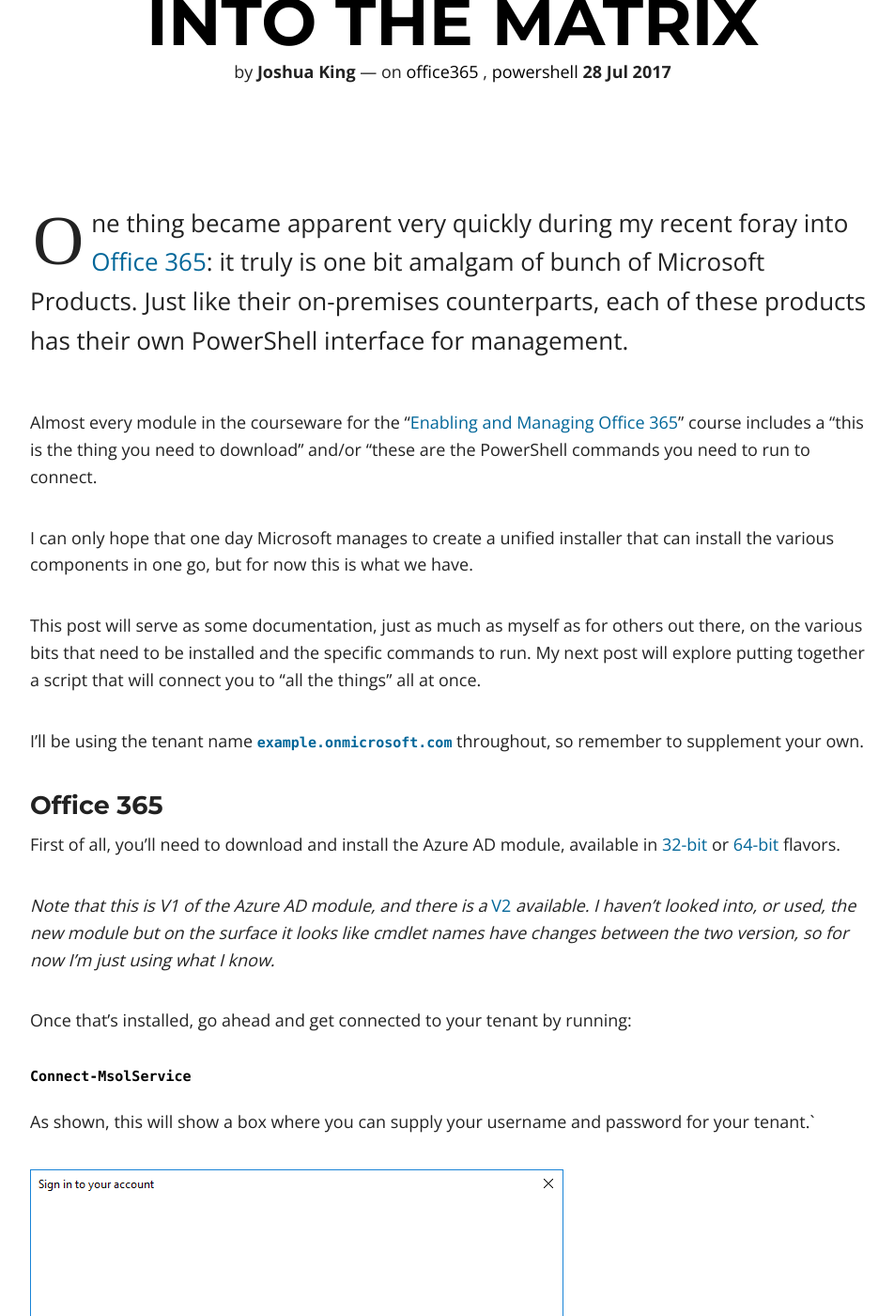
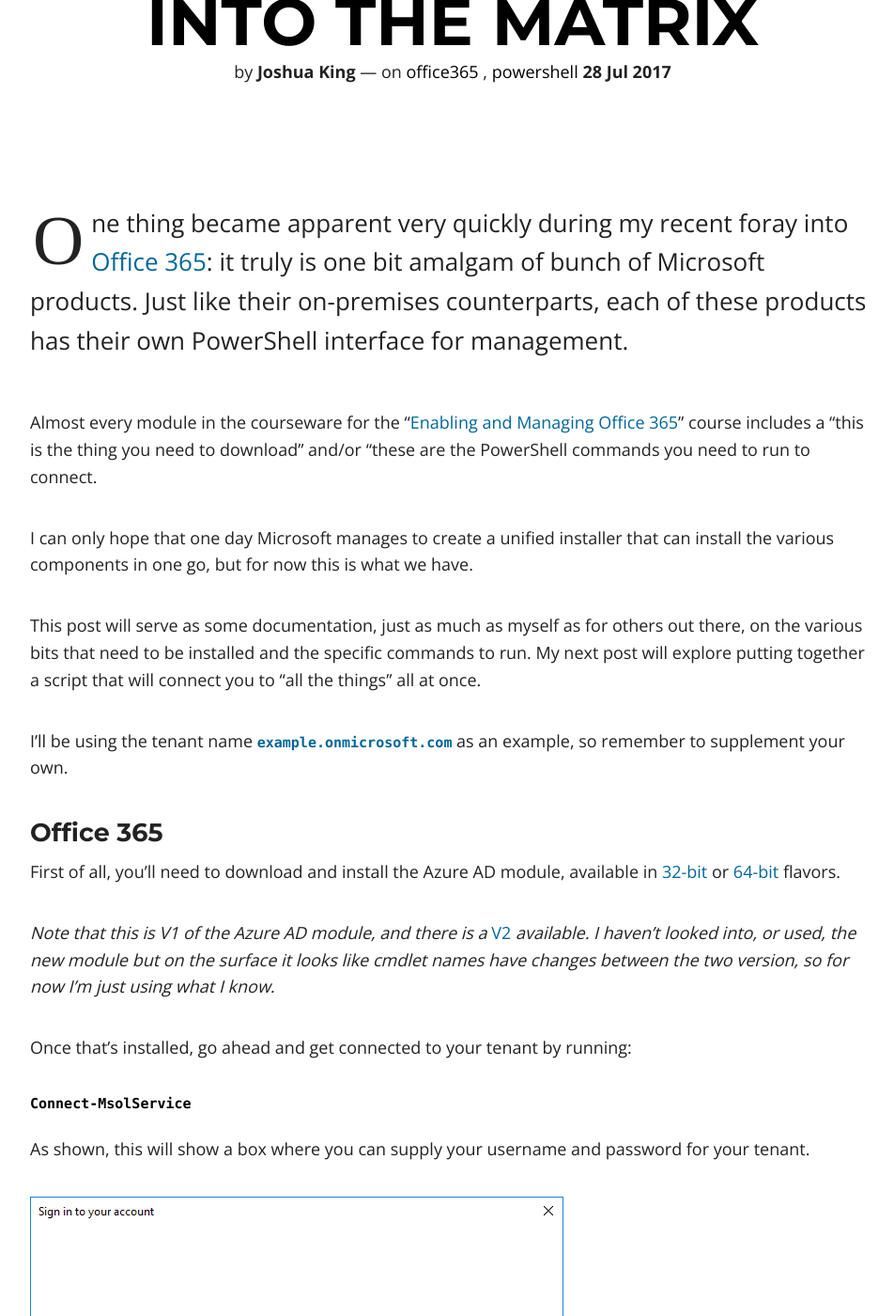
Before and after one commit to Windos/windos.github.io, a Jekyll site: the page built from _posts/2017-07-28-o365-connect.md, in a window 1280 px wide and 1400 px high, scrolled down 389 px. Shown: the whole window at 94% size, without its empty margins (158-1110 px from the left). Built offline with Jekyll 4.4.1, drawn with Linux system fonts in a browser that asks for light colours; nearby versions of some CDN libraries; comment, search, counter and statistics services are not loaded; some of the changed text lies outside the part shown.

Commit message:
minor tweaks

````diff
--- a/_posts/2017-07-28-o365-connect.md
+++ b/_posts/2017-07-28-o365-connect.md
@@ -14,7 +14,7 @@
 
 One thing became apparent very quickly during my recent foray into [Office
 365](http://aka.ms/o365): it truly is one bit amalgam of bunch of Microsoft
-Products. Just like their on-premises counterparts, each of these products has
+products. Just like their on-premises counterparts, each of these products has
 their own PowerShell interface for management.
 
 Almost every module in the courseware for the "[Enabling and Managing Office
@@ -31,7 +31,7 @@
 commands to run. My next post will explore putting together a script that will
 connect you to "all the things" all at once.
 
-I'll be using the tenant name `example.onmicrosoft.com` throughout, so remember
+I'll be using the tenant name `example.onmicrosoft.com` as an example, so remember
 to supplement your own.
 
 ### Office 365
@@ -52,12 +52,12 @@
 ```
 
 As shown, this will show a box where you can supply your username and password
-for your tenant.`
+for your tenant.
 
 [![MSOL Login Box](/images/o365-connect/msol.PNG)](/images/o365-connect/msol.PNG)
 
 It's possible to suppress this by supplying credentials, which is something
-we'll be doing in the follow up post.`
+we'll be doing in the follow up post.
 
 ### Exchange Online
 
````
Also changed, not shown: other parts of _posts/2017-07-28-o365-connect.md (+1 -1 lines).
